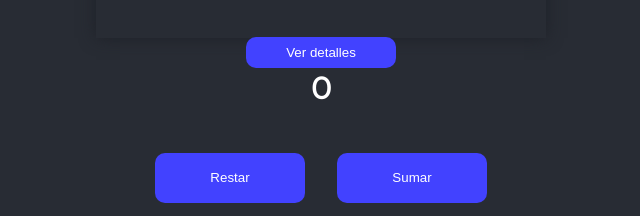
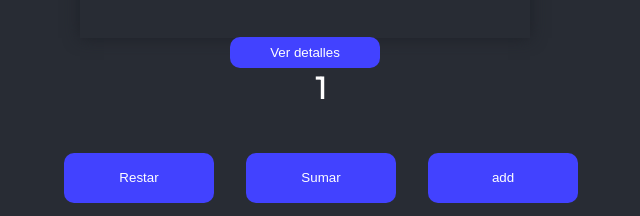
Before and after one commit to DylanHoyos/RockPort, a React (Create React App) app: page / in a window 1280 px wide. Shown: the part 2358-2574 px from the top of the page, without its empty margins (319-959 px from the left). Built offline with nearby package versions, Linux system fonts and the light colour scheme.

Commit message:
arreglo de contador

```diff
--- a/src/App.js
+++ b/src/App.js
@@ -16,7 +16,7 @@ function App() {
       <Navbar />
       <header className="App-header">
         {/* <img src={logo} className="App-logo" alt="logo" /> */}
-        <ItemListContainer greeting='Hola Usuario, buenas tardes' stock="3" />
+        <ItemListContainer />
 
 
 
--- a/src/components/ItemCount/ItemCount.js
+++ b/src/components/ItemCount/ItemCount.js
@@ -1,11 +1,13 @@
+import { useState } from "react"
 
-const ItemCount = ({ stock, setStock }) => {
+const ItemCount = ({ initial, stock, onAdd }) => {
+    const [contador, setContador] = useState(initial);
 
-    const onAdd = () => {
-        setStock(stock + 1)
+    const suma = () => {
+        setContador(contador + 1)
     }
-    const onRemove = () => {
-        setStock(stock - 1)
+    const resta = () => {
+        setContador(contador - 1)
     }
 
 
@@ -13,10 +15,11 @@ const ItemCount = ({ stock, setStock }) => {
     return (
 
         <>
-            <h3>{stock}</h3>
-            {stock < 0 ? onAdd() : console.log("se modifico el stock")}
-            <button onClick={onRemove} className="buttons"> Restar</button>
-            <button onClick={onAdd} className="buttons"> Sumar</button>
+            {stock <= 0 ? <h3>no hay stock</h3> : <h3>{contador}</h3>}
+
+            <button disabled={contador <= 1} onClick={resta} className="buttons"> Restar</button>
+            <button disabled={contador >= stock} onClick={suma} className="buttons"> Sumar</button>
+            <button disabled={stock <= 0} onClick={() => onAdd(contador)} className="buttons"> add</button>
         </>
     )
 }
--- a/src/components/ItemListContainer/ItemListContainer.js
+++ b/src/components/ItemListContainer/ItemListContainer.js
@@ -4,9 +4,9 @@ import data from '../MockData'
 import ItemList from '../ItemList/ItemList'
 
 
-const ItemListContainer = ({ greeting, stock }) => {
+const ItemListContainer = ({ }) => {
     const [autos, setAutos] = useState([]);
-    const [validacion, setValidacion] = useState(0);
+
 
     useEffect(() => {
         traeProductos.then((response) => {
@@ -21,7 +21,9 @@ const ItemListContainer = ({ greeting, stock }) => {
         }, 2000);
     })
 
-
+    const onAdd = (cantidad) => {
+        console.log(`se ejecuto OnAdd, compro ${cantidad} producto`);
+    }
 
 
 
@@ -31,7 +33,7 @@ const ItemListContainer = ({ greeting, stock }) => {
             {/* <h1 className="greeting">{greeting}</h1> */}
             <ItemList catalogo={autos} />
 
-            {validacion > stock ? (null) : <ItemCount stock={validacion} setStock={setValidacion} />}
+            <ItemCount initial={1} stock={5} onAdd={onAdd} />
 
         </div>
     )
```
